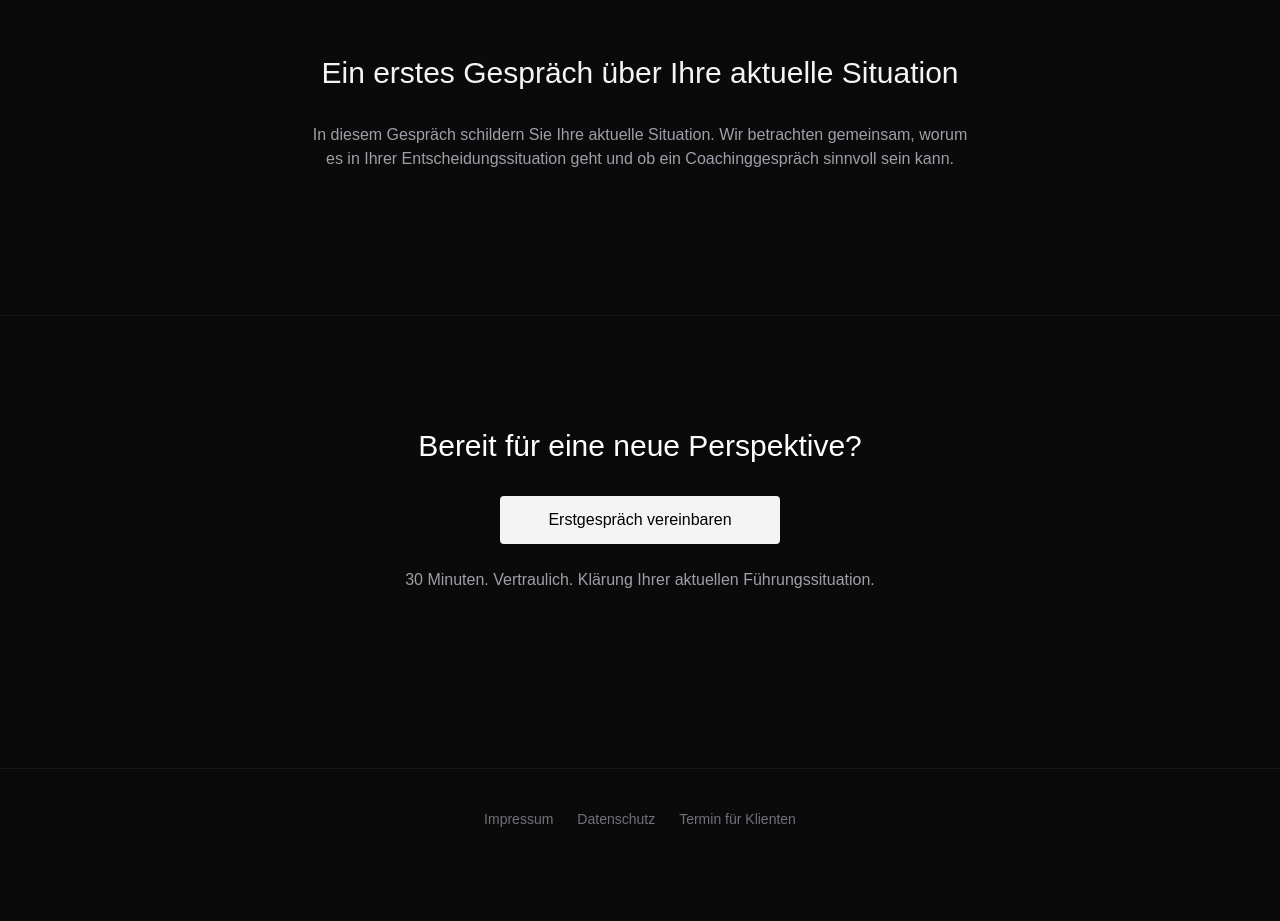
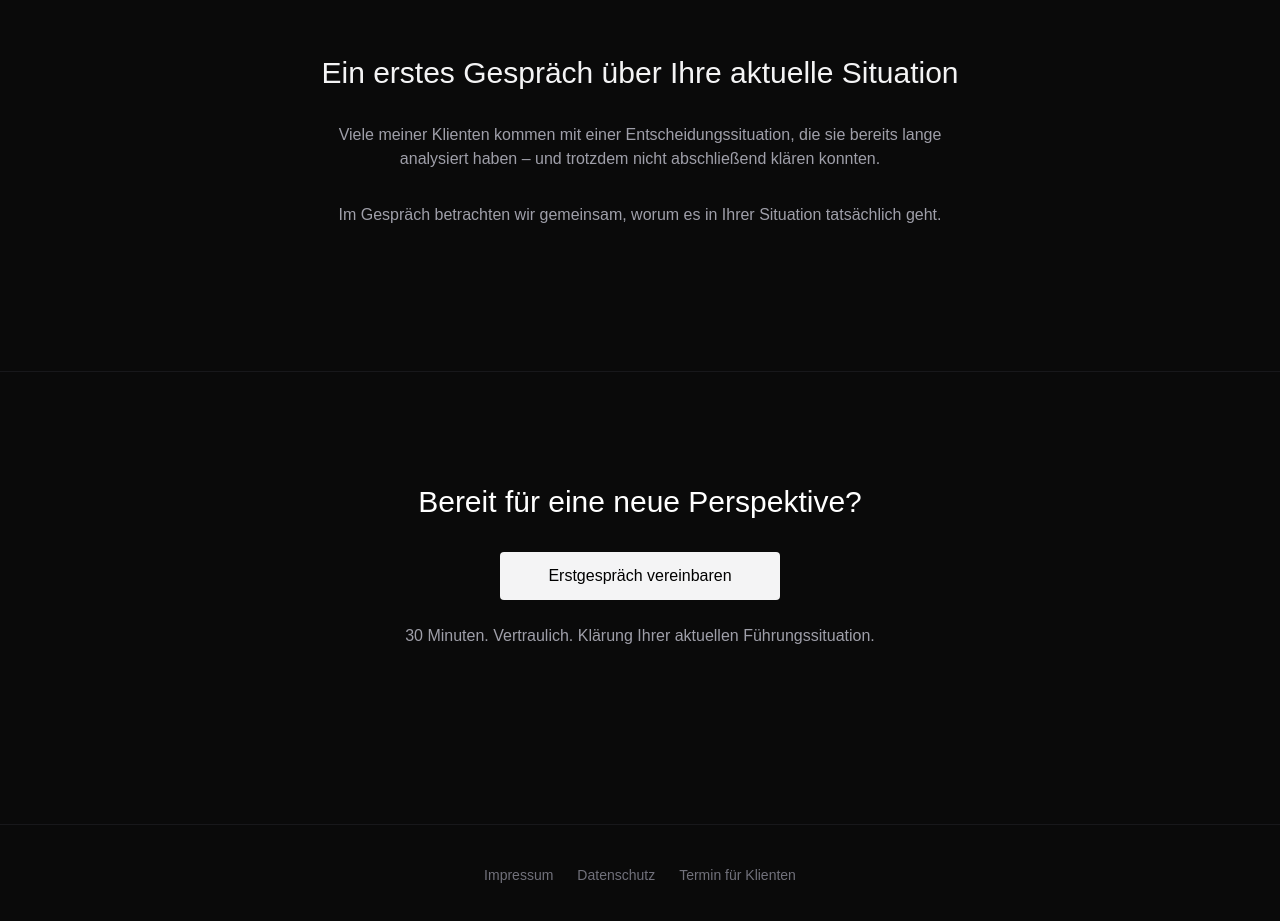
Before and after one commit to wolfgangtietz/coaching-landing, a Next.js app: page / in a window 1280 px wide. Shown: the part 5360-6281 px from the top of the page. Before the commit the page ends 6229 px from the top, so only its background shows below. Built offline with nearby package versions, Linux system fonts and the light colour scheme.

Commit message:
Refine booking section text

```diff
--- a/app/page.tsx
+++ b/app/page.tsx
@@ -271,11 +271,18 @@ sondern aus widersprüchlichen Erwartungen zwischen unterschiedlichen Teilen der
   Ein erstes Gespräch über Ihre aktuelle Situation
 </h2>
 
-<p className="text-zinc-400 font-light mb-12">
-  In diesem Gespräch schildern Sie Ihre aktuelle Situation.
-  Wir betrachten gemeinsam, worum es in Ihrer Entscheidungssituation geht
-  und ob ein Coachinggespräch sinnvoll sein kann.
-</p>
+<>
+  <p className="text-zinc-400 font-light mb-8">
+    Viele meiner Klienten kommen mit einer Entscheidungssituation,
+    die sie bereits lange analysiert haben – und trotzdem nicht
+    abschließend klären konnten.
+  </p>
+
+  <p className="text-zinc-400 font-light mb-12">
+    Im Gespräch betrachten wir gemeinsam,
+    worum es in Ihrer Situation tatsächlich geht.
+  </p>
+</>
   </div>
 </section>
         <BookingSection />
```
